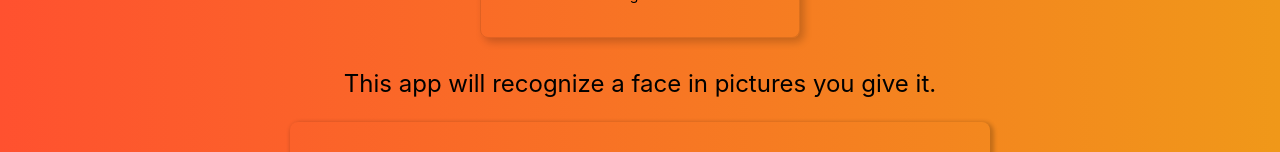
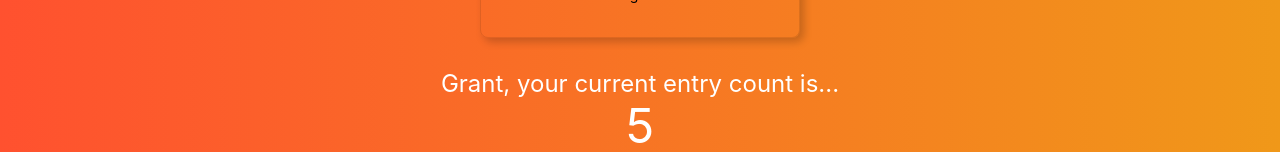
Before and after one commit to gmc314/facial-recognition-app, a React (Create React App) app: page / in a window 1280 px wide. Shown: the part 623-775 px from the top of the page. Built offline with nearby package versions, Linux system fonts and the light colour scheme.

Commit message:
implement rank

```diff
--- a/src/App.js
+++ b/src/App.js
@@ -3,6 +3,7 @@ import './App.css';
 import Navigation from './components/Navigation/Navigation';
 import FaceDetection from './components/FaceDetection/FaceDetection';
 import Logo from './components/Logo/Logo';
+import Rank from './components/Rank/Rank';
 import SignIn from './components/SignIn/SignIn';
 import ImageLinkForm from './components/ImageLinkForm/ImageLinkForm';
 import ParticlesBg from 'particles-bg';
@@ -97,6 +98,7 @@ class App extends Component {
         <Navigation />
         <Logo />
         <SignIn />
+        <Rank name={ "Grant" } entries={ "5" }/>
         <ImageLinkForm onInputChange={ this.onInputChange } onButtonSubmit={ this.onButtonSubmit }/>
         <FaceDetection boundingBox={ boundingBox } imageURL={ imageURL }/>
       </div>
--- /dev/null
+++ b/src/components/Rank/Rank.js
@@ -0,0 +1,15 @@
+
+const Rank = ({ name, entries }) => {
+    return (
+      <div>
+        <div className='white f3'>
+          {`${name}, your current entry count is...`}
+        </div>
+        <div className='white f1'>
+          {entries}
+        </div>
+      </div>
+    );
+  }
+
+  export default Rank;
```
